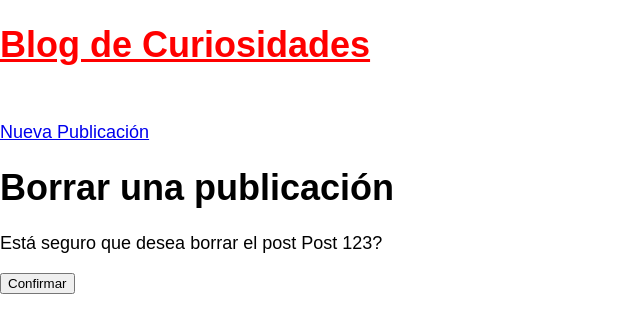
After one commit to osm3rr/blog_july, a Django app: page /post/1/delete/ in a window 1280 px wide. The commit adds this page. Shown: the top 333 px of the page, without its empty margins (0-640 px from the left). Run offline with Django 5.2, Linux system fonts and the light colour scheme; data comes from the database, SQL or seed files in the repository; both versions use the stored data as it was after the commit.

Commit message:
post delete added

```diff
--- a/blog/urls.py
+++ b/blog/urls.py
@@ -4,6 +4,7 @@ from .views import (
                     PostDetailView,
                     PostCreateView,
                     PostUpdateView,
+                    PostDeleteView,
                     )
 
 urlpatterns = [
@@ -11,4 +12,5 @@ urlpatterns = [
     path('post/<int:pk>/', PostDetailView.as_view(), name='post_detail'),
     path('post/new/', PostCreateView.as_view(), name='post_new'),
     path('post/<int:pk>/update/', PostUpdateView.as_view(), name='post_update'),
+    path('post/<int:pk>/delete/', PostDeleteView.as_view(), name="post_delete"),
 ]
--- a/blog/views.py
+++ b/blog/views.py
@@ -1,7 +1,8 @@
 from django.shortcuts import render
 from django.views.generic import ListView, DetailView
-from django.views.generic.edit import CreateView, UpdateView
+from django.views.generic.edit import CreateView, UpdateView, DeleteView
 from .models import Post
+from django.urls import reverse_lazy
 # Create your views here.
 
 class PostListView(ListView):
@@ -24,3 +25,8 @@ class PostUpdateView(UpdateView):
     model = Post
     template_name = "update_post.html"
     fields = ['title', 'content']
+
+class PostDeleteView(DeleteView):
+    model = Post
+    template_name = "post_delete.html"
+    success_url = reverse_lazy("post_list")
--- /dev/null
+++ b/templates/post_delete.html
@@ -0,0 +1,10 @@
+{% extends "_base.html" %}
+
+{% block content %}
+    <h1>Borrar una publicación</h1>
+    <form action="" method="post">
+        {% csrf_token %}
+        <p>Está seguro que desea borrar el post {{ post.title }}?</p>
+        <input type="submit" value="Confirmar">
+    </form>
+{% endblock content %}
--- a/templates/post_detail.html
+++ b/templates/post_detail.html
@@ -7,4 +7,5 @@
     <p>{{ post.content }}</p>
 
     <a href="{% url 'post_update' post.pk %}">Editar post</a>
+    <a href="{% url 'post_delete' post.pk %}">Borrar post</a>
 {% endblock content %}
```
Also changed, not shown: db.sqlite3.
